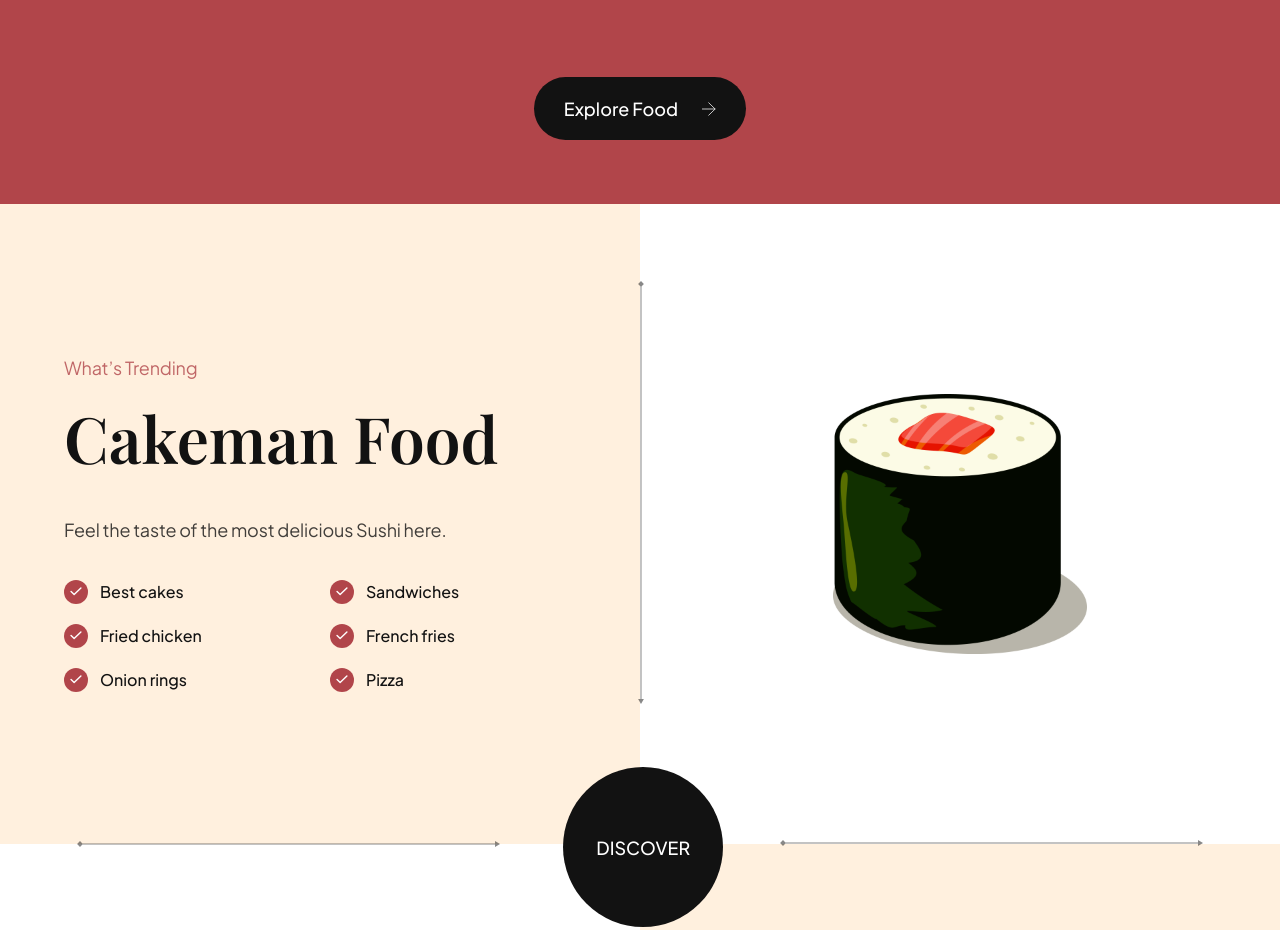
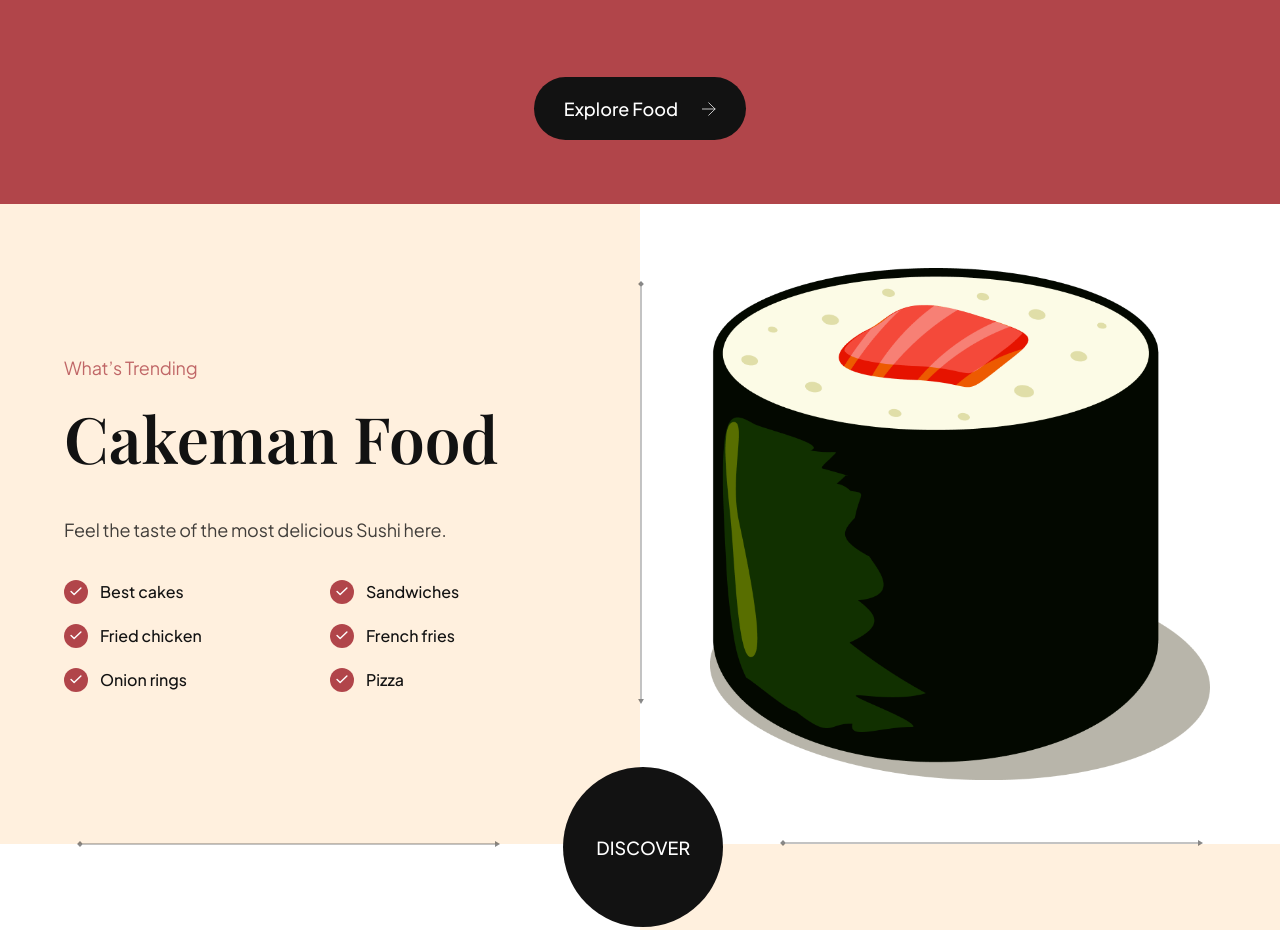
Before and after one commit to imrankhaninteract/CakeMan, a plain HTML site: page index.html in a window 1280 px wide. Shown: the part 2417-3347 px from the top of the page. Drawn offline with nearby package versions, Linux system fonts and the light colour scheme; a script that the page names is missing.

Commit message:
contentChanged

```diff
--- a/css/sections/trending.css
+++ b/css/sections/trending.css
@@ -107,11 +107,12 @@
 
 .trending-drink .trending__image {
   background-image: url("../../assets/japanese_drinks.png");
+
 }
 
 .trending__image img {
-  width: 254px;
-  height: 260px;
+  width: 500px;
+
   object-fit: contain;
 }
 
```
